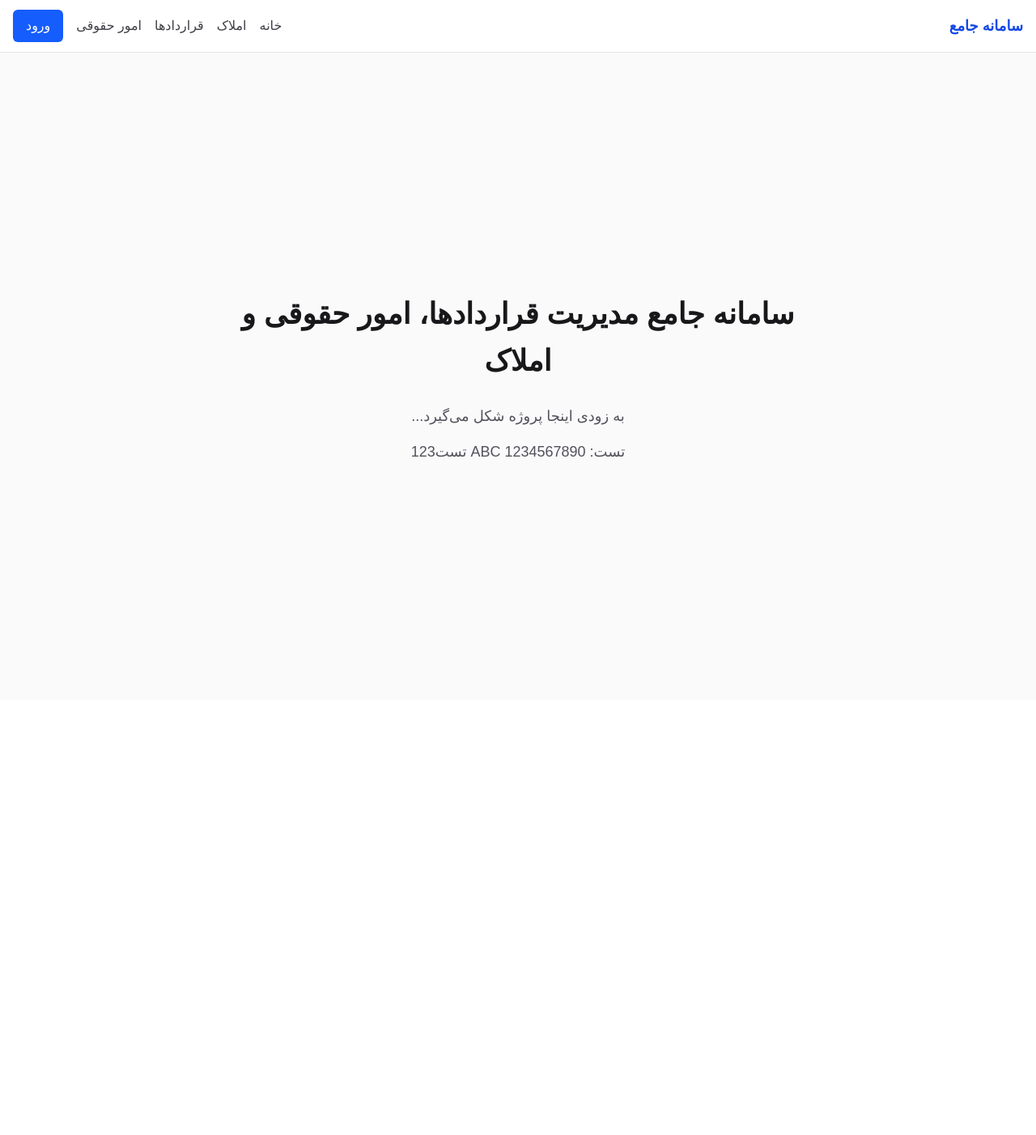
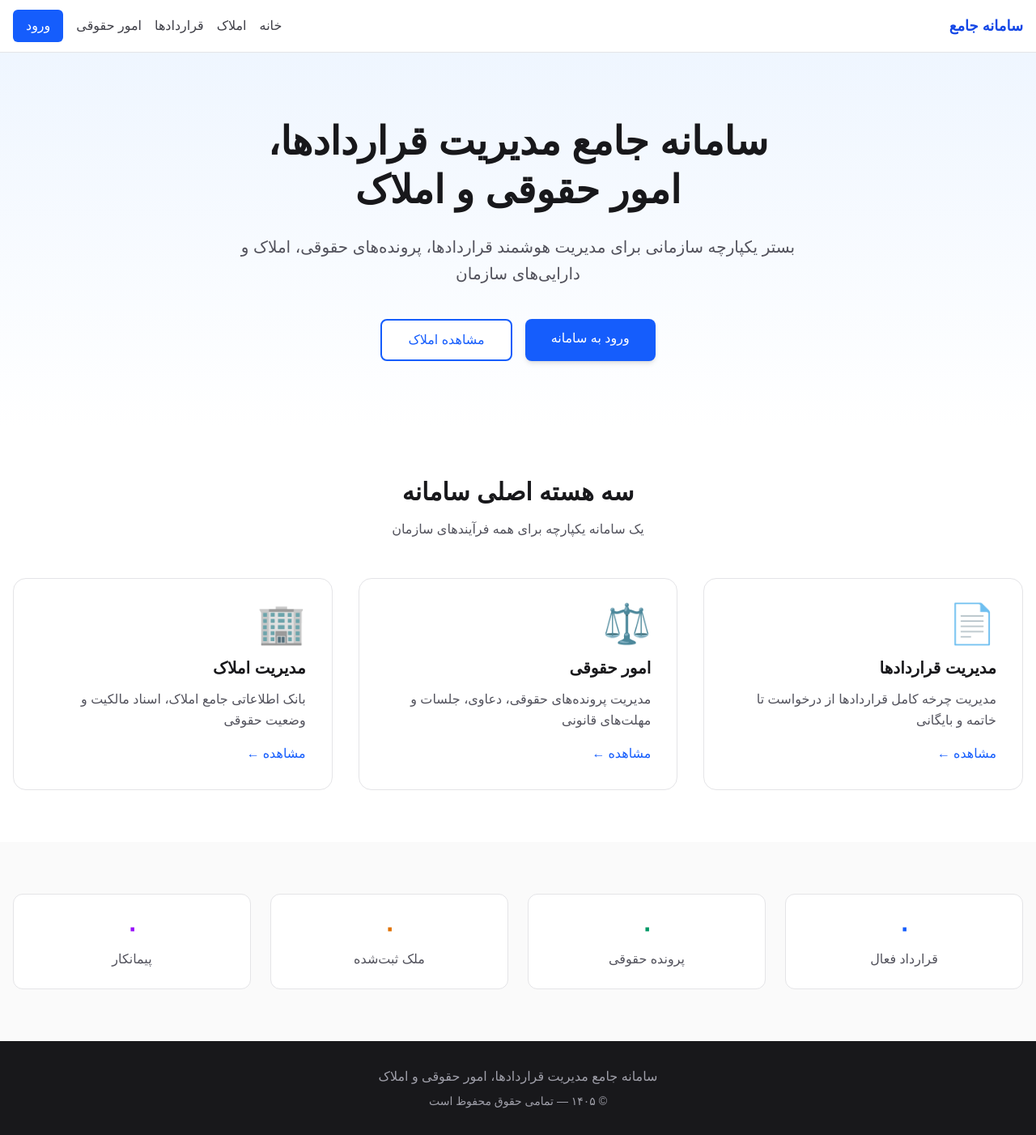
Before and after one commit to mahdieh-rostami/sazeh-system, a Next.js app: page / in a window 1280 px wide. Shown: the whole page at 81% size. Before the commit the page ends 865 px from the top, so only its background shows below. Built offline with nearby package versions, Linux system fonts and the light colour scheme.

Commit message:
Add professional homepage with hero section and feature cards

```diff
--- a/app/page.tsx
+++ b/app/page.tsx
@@ -1,20 +1,127 @@
+import Link from "next/link";
+
 export default function Home() {
+  const features = [
+    {
+      title: "مدیریت قراردادها",
+      description: "مدیریت چرخه کامل قراردادها از درخواست تا خاتمه و بایگانی",
+      href: "/contracts",
+      icon: "📄",
+    },
+    {
+      title: "امور حقوقی",
+      description: "مدیریت پرونده‌های حقوقی، دعاوی، جلسات و مهلت‌های قانونی",
+      href: "/legal",
+      icon: "⚖️",
+    },
+    {
+      title: "مدیریت املاک",
+      description: "بانک اطلاعاتی جامع املاک، اسناد مالکیت و وضعیت حقوقی",
+      href: "/properties",
+      icon: "🏢",
+    },
+  ];
+
   return (
-    <div
-      dir="rtl"
-      className="flex flex-col items-center justify-center min-h-screen bg-zinc-50 font-sans p-8"
-    >
-      <main className="text-center max-w-3xl">
-        <h1 className="text-4xl font-bold text-zinc-900 mb-6 leading-relaxed">
-          سامانه جامع مدیریت قراردادها، امور حقوقی و املاک
-        </h1>
-        <p className="text-lg text-zinc-600">
-          به زودی اینجا پروژه شکل می‌گیرد...
-        </p>
-        <p className="text-lg text-zinc-600 mt-4">
-  تست: 1234567890 ABC تست123
-</p>
-      </main>
+    <div dir="rtl" className="flex flex-col">
+      {/* بخش Hero */}
+      <section className="bg-gradient-to-b from-blue-50 to-white py-20 px-4">
+        <div className="max-w-5xl mx-auto text-center">
+          <h1 className="text-4xl md:text-5xl font-bold text-zinc-900 mb-6 leading-tight">
+            سامانه جامع مدیریت قراردادها،
+            <br />
+            امور حقوقی و املاک
+          </h1>
+          <p className="text-lg md:text-xl text-zinc-600 mb-10 max-w-3xl mx-auto leading-relaxed">
+            بستر یکپارچه سازمانی برای مدیریت هوشمند قراردادها، پرونده‌های حقوقی، املاک و دارایی‌های سازمان
+          </p>
+          <div className="flex flex-wrap gap-4 justify-center">
+            <Link
+              href="/login"
+              className="bg-blue-600 text-white px-8 py-3 rounded-lg font-medium hover:bg-blue-700 transition-colors shadow-md hover:shadow-lg"
+            >
+              ورود به سامانه
+            </Link>
+            <Link
+              href="/properties"
+              className="bg-white text-blue-600 border-2 border-blue-600 px-8 py-3 rounded-lg font-medium hover:bg-blue-50 transition-colors"
+            >
+              مشاهده املاک
+            </Link>
+          </div>
+        </div>
+      </section>
+
+      {/* بخش سه کارت اصلی */}
+      <section className="py-16 px-4 bg-white">
+        <div className="max-w-7xl mx-auto">
+          <div className="text-center mb-12">
+            <h2 className="text-3xl font-bold text-zinc-900 mb-4">
+              سه هسته اصلی سامانه
+            </h2>
+            <p className="text-zinc-600">
+              یک سامانه یکپارچه برای همه فرآیندهای سازمان
+            </p>
+          </div>
+          <div className="grid grid-cols-1 md:grid-cols-3 gap-8">
+            {features.map((feature) => (
+              <Link
+                key={feature.href}
+                href={feature.href}
+                className="group bg-white border border-zinc-200 rounded-2xl p-8 hover:shadow-xl hover:border-blue-200 transition-all"
+              >
+                <div className="text-5xl mb-4">{feature.icon}</div>
+                <h3 className="text-xl font-bold text-zinc-900 mb-3">
+                  {feature.title}
+                </h3>
+                <p className="text-zinc-600 leading-relaxed mb-4">
+                  {feature.description}
+                </p>
+                <span className="text-blue-600 font-medium flex items-center gap-1 group-hover:gap-2 transition-all">
+                  مشاهده
+                  <span>←</span>
+                </span>
+              </Link>
+            ))}
+          </div>
+        </div>
+      </section>
+
+      {/* بخش آمار */}
+      <section className="py-16 px-4 bg-zinc-50">
+        <div className="max-w-7xl mx-auto">
+          <div className="grid grid-cols-2 md:grid-cols-4 gap-6">
+            <div className="text-center bg-white p-6 rounded-xl border border-zinc-200">
+              <div className="text-3xl font-bold text-blue-600 mb-2">۰</div>
+              <div className="text-zinc-600">قرارداد فعال</div>
+            </div>
+            <div className="text-center bg-white p-6 rounded-xl border border-zinc-200">
+              <div className="text-3xl font-bold text-emerald-600 mb-2">۰</div>
+              <div className="text-zinc-600">پرونده حقوقی</div>
+            </div>
+            <div className="text-center bg-white p-6 rounded-xl border border-zinc-200">
+              <div className="text-3xl font-bold text-amber-600 mb-2">۰</div>
+              <div className="text-zinc-600">ملک ثبت‌شده</div>
+            </div>
+            <div className="text-center bg-white p-6 rounded-xl border border-zinc-200">
+              <div className="text-3xl font-bold text-purple-600 mb-2">۰</div>
+              <div className="text-zinc-600">پیمانکار</div>
+            </div>
+          </div>
+        </div>
+      </section>
+
+      {/* فوتر */}
+      <footer className="bg-zinc-900 text-zinc-400 py-8 px-4">
+        <div className="max-w-7xl mx-auto text-center">
+          <p className="mb-2">
+            سامانه جامع مدیریت قراردادها، امور حقوقی و املاک
+          </p>
+          <p className="text-sm">
+            © ۱۴۰۵ — تمامی حقوق محفوظ است
+          </p>
+        </div>
+      </footer>
     </div>
   );
 }
```
Also changed, not shown: app/contracts/page.tsx (line endings or trailing spaces).
